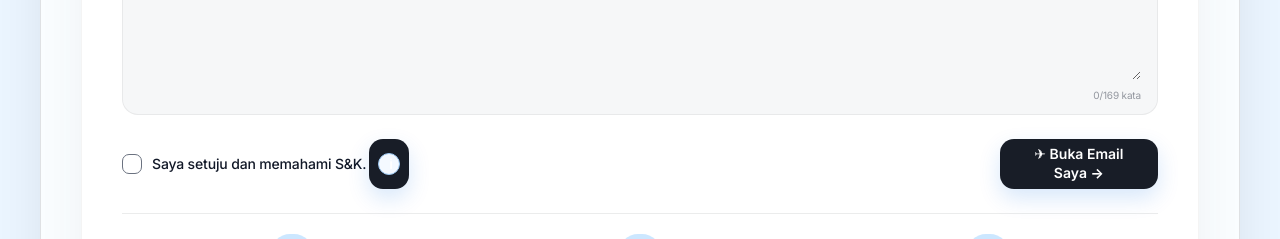
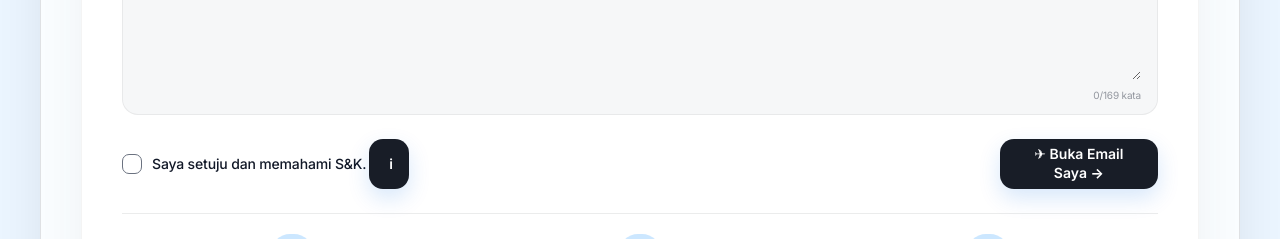
Before and after one commit to LionerHakim/JRHs, a React (Vite) app: page / in a window 1280 px wide. Shown: the part 5500-5739 px from the top of the page. Built offline with nearby package versions, Linux system fonts and the light colour scheme.

Commit message:
Refine S&K info button

```diff
--- a/src/index.css
+++ b/src/index.css
@@ -1215,41 +1215,36 @@ img { display: block; max-width: 100%; }
 
 .terms-checkbox-info {
   position: relative;
-  width: 44px;
-  height: 44px;
-  flex: 0 0 44px;
-  margin-left: 2px;
+  width: 22px;
+  height: 22px;
+  flex: 0 0 22px;
+  margin-left: 5px;
   padding: 0;
-  display: grid;
+  display: inline-grid;
   place-items: center;
-  border: 0;
+  border: 1px solid #b9d8f4;
   border-radius: 50%;
-  background: transparent;
+  background: #f4f9ff;
   color: var(--blue-strong);
-  font-size: 13px;
-  font-weight: 600;
+  font-size: 10px;
+  font-weight: 700;
   line-height: 1;
   cursor: pointer;
-  transition: transform 180ms var(--ease);
 }
 
 .terms-checkbox-info::before {
-  content: "";
-  position: absolute;
-  width: 22px;
-  height: 22px;
-  border: 1.5px solid #9cc8f2;
-  border-radius: 50%;
-  background: #f4f9ff;
-  transition: background-color 180ms var(--ease), border-color 180ms var(--ease), transform 180ms var(--ease);
-  z-index: -1;
-}
-
-.terms-checkbox-info:hover::before,
-.terms-checkbox-info:focus-visible::before {
-  background: #e8f3ff;
-  border-color: #72ace4;
-  transform: scale(1.04);
+  display: none;
+}
+
+.terms-checkbox-info:hover,
+.terms-checkbox-info:focus-visible {
+  background: #eef7ff;
+  border-color: #9cc8f2;
+}
+
+.terms-checkbox-info:focus-visible {
+  outline: 1px solid rgba(0,105,224,.18);
+  outline-offset: 1px;
 }
 
 .terms-checkbox-info:focus-visible {
```
